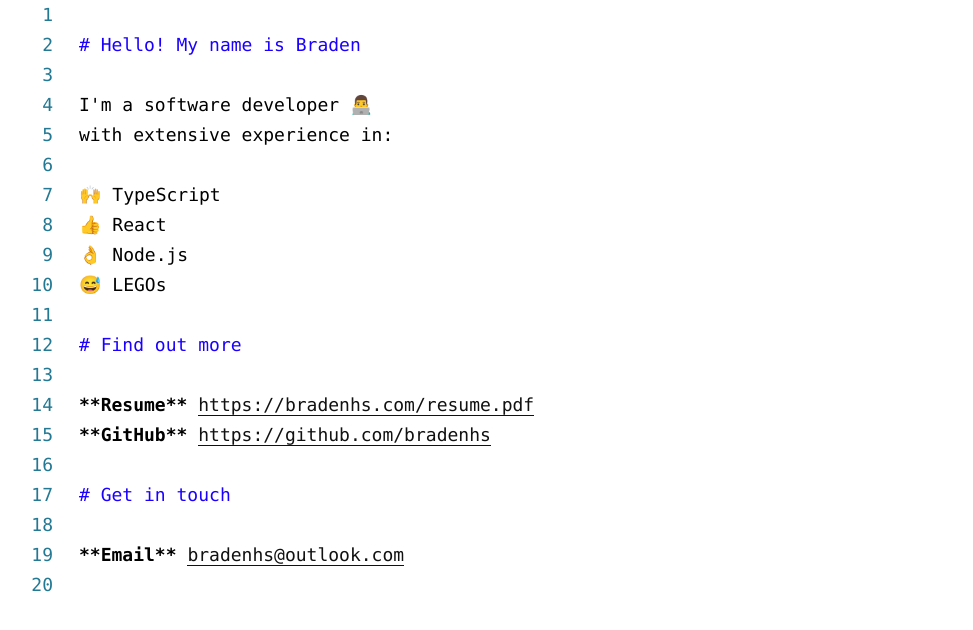
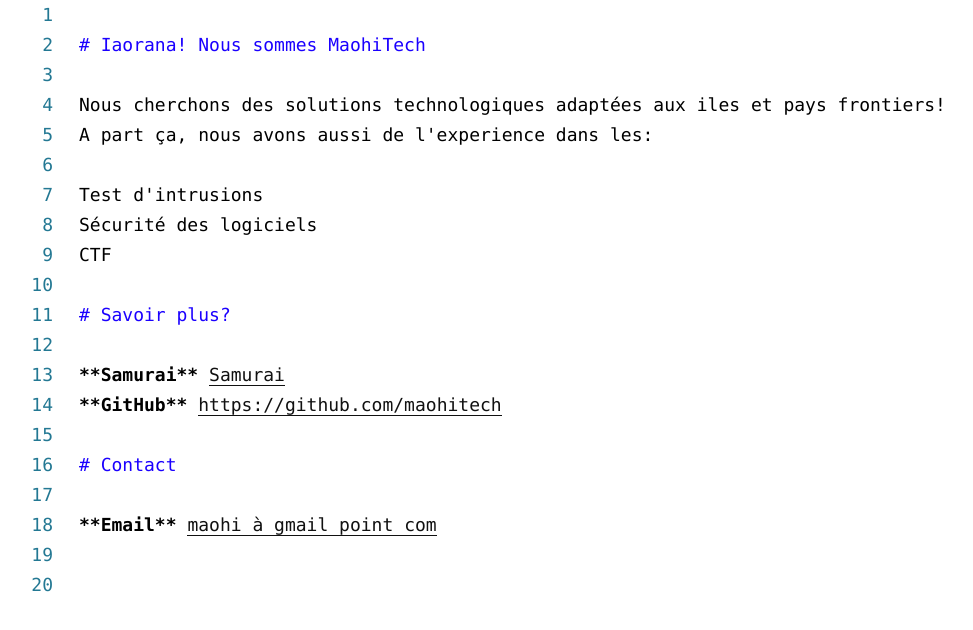
Before and after one commit to maohitech/maohitech.github.io, a plain HTML site: page index.html in a window 1280 px wide. Shown: the whole page, without its empty margins (1-974 px from the left). Drawn offline with Linux system fonts and the light colour scheme.

Commit message:
braden modify

```diff
--- a/index.html
+++ b/index.html
@@ -1,7 +1,7 @@
 <!DOCTYPE html>
 <html lang="en">
   <head>
-    <title>Braden Snell</title>
+    <title>MaohiTech</title>
     <meta http-equiv="X-UA-Compatible" content="IE=edge" />
     <meta http-equiv="Content-Type" content="text/html;charset=utf-8" />
     <meta
@@ -111,38 +111,34 @@
     </div>
     <div class="content">
       <br />
-      <h1># Hello! My name is Braden</h1>
+      <h1># Iaorana! Nous sommes MaohiTech</h1>
       <br />
-      <p>I'm a software developer 👨‍💻</p>
-      <p>with extensive experience in:</p>
+      <p>Nous cherchons des solutions technologiques adaptées aux iles et pays frontiers!</p>
+      <p>A part ça, nous avons aussi de l'experience dans les:</p>
       <br />
-      <p>🙌 TypeScript</p>
-      <p>👍 React</p>
-      <p>👌 Node.js</p>
-      <p>😅 LEGOs</p>
+      <p>Test d'intrusions</p>
+      <p>Sécurité des logiciels</p>
+      <p>CTF</p>
+      <p></p>
       <br />
 
-      <h1># Find out more</h1>
+      <h1># Savoir plus?</h1>
       <br />
       <p>
-        <b>**Resume**</b>
-        <a target="_blank" href="https://bradenhs.com/resume.pdf"
-          >https://bradenhs.com/resume.pdf</a
-        >
+        <b>**Samurai**</b>
+        <a target="_blank" href="https://https://ctftime.org/team/1937">Samurai</a>
       </p>
       <p>
         <b>**GitHub**</b>
-        <a target="_blank" href="https://github.com/bradenhs"
-          >https://github.com/bradenhs</a
-        >
+        <a target="_blank" href="https://github.com/maohitech">https://github.com/maohitech</a>
       </p>
       <br />
 
-      <h1># Get in touch</h1>
+      <h1># Contact</h1>
       <br />
       <p>
         <b>**Email**</b>
-        <a href="mailto:bradenhs@outlook.com">bradenhs@outlook.com</a>
+        <a href="mailto:maohitech@gmail.com">maohi à gmail point com</a>
       </p>
     </div>
   </body>
```
